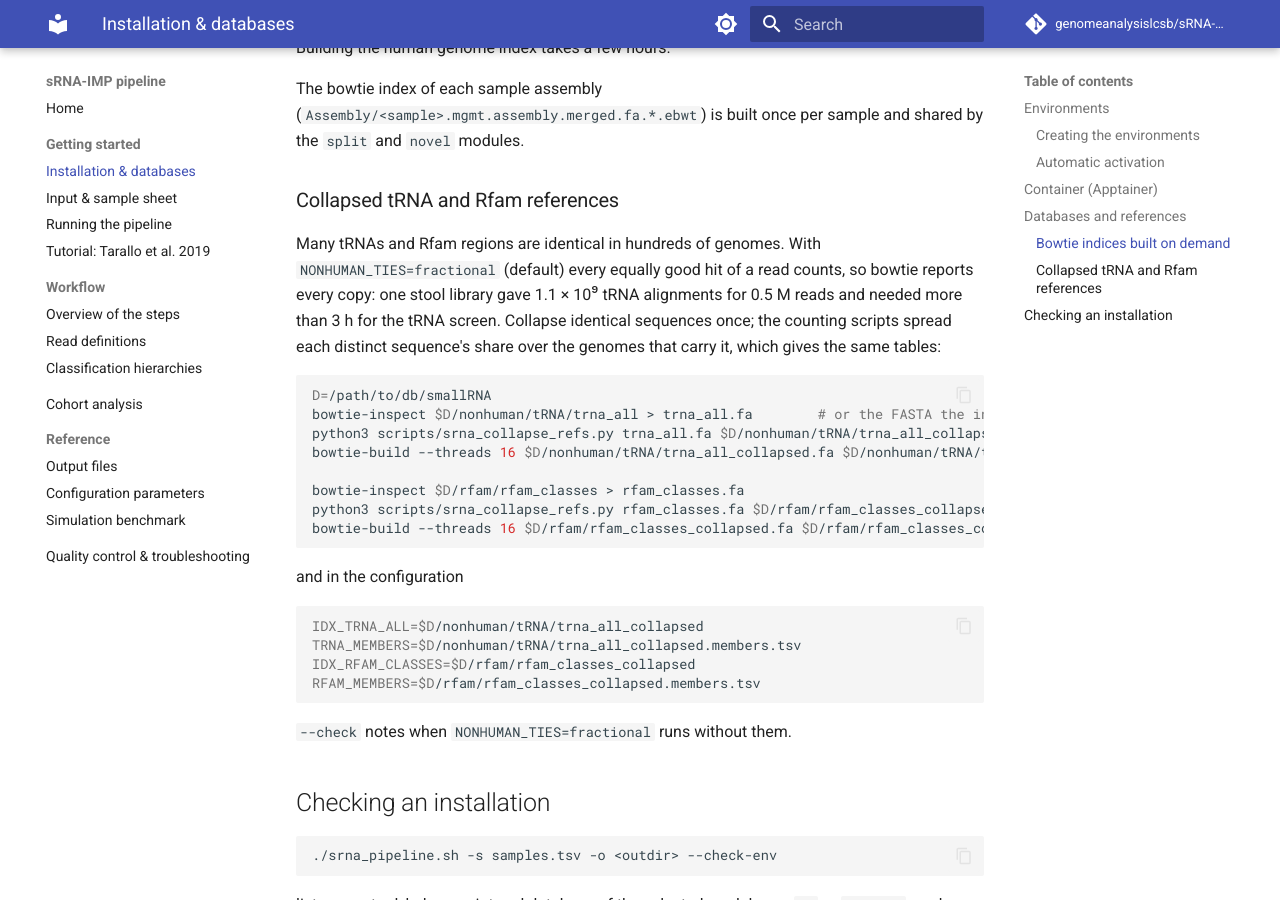
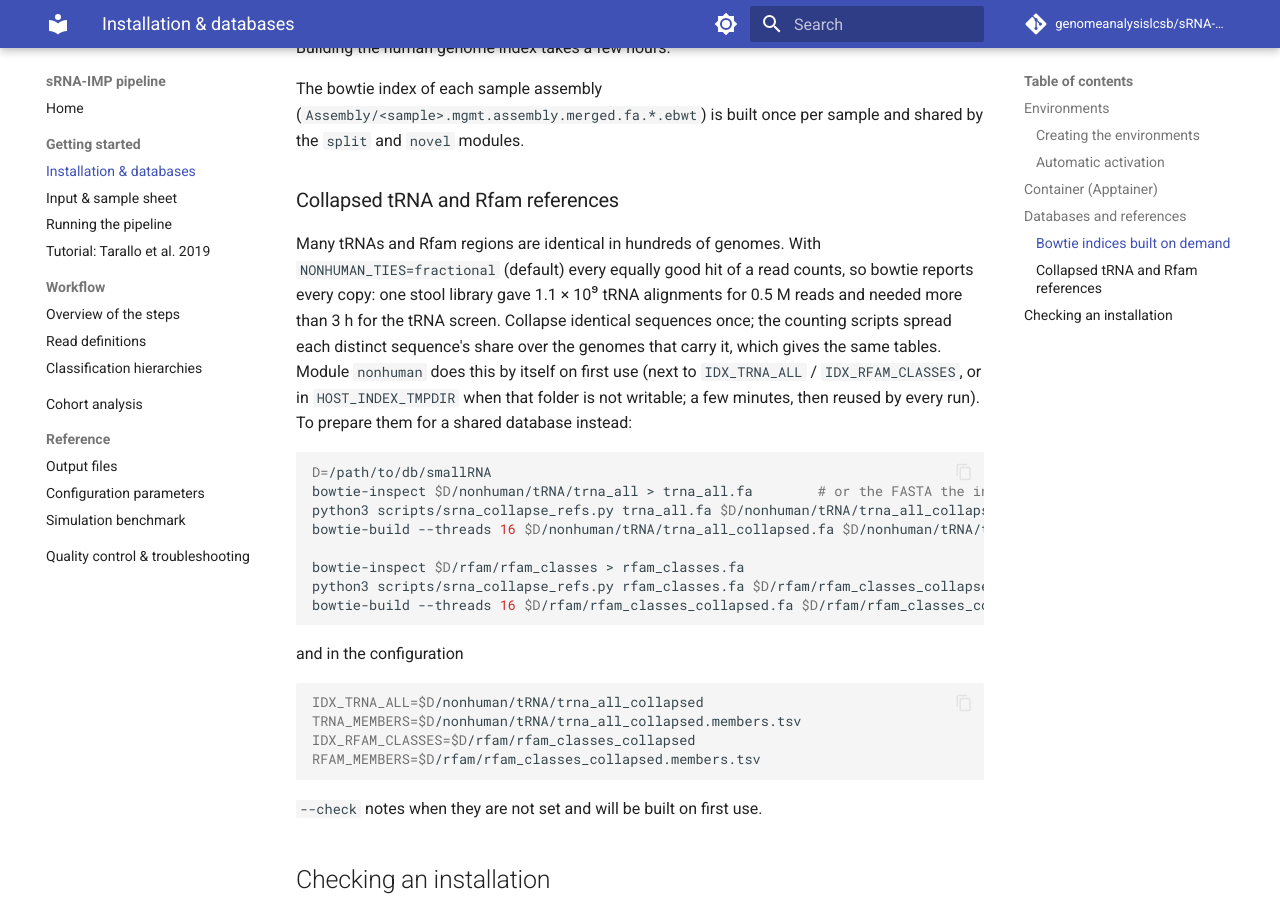
Before and after one commit to genomeanalysislcsb/sRNA-IMP, an MkDocs documentation site: the page built from docs/installation.md, in a window 1280 px wide and 900 px high, scrolled down 3743 px. Built offline with MkDocs 1.6.1 and Material for MkDocs 9.7.7, drawn with Linux system fonts in a browser that asks for light colours; comment, search, counter and statistics services are not loaded.

Commit message:
Collapsed tRNA / Rfam references built automatically on first use
Module nonhuman: with NONHUMAN_TIES=fractional and no TRNA_MEMBERS / RFAM_MEMBERS, build
the collapsed index once next to IDX_TRNA_ALL / IDX_RFAM_CLASSES (or in HOST_INDEX_TMPDIR
when not writable), under a lock so parallel array tasks wait for one build, and reuse it.
Tested with stub tools: first build, reuse, read-only fallback. --check and docs updated.

Co-Authored-By: Claude Opus 5.5 <noreply@anthropic.com>
Claude-Session: https://claude.ai/code/session_01L5bQxNJvvvTRxDQ7VNdjru

````diff
--- a/docs/installation.md
+++ b/docs/installation.md
@@ -121,7 +121,9 @@ Many tRNAs and Rfam regions are identical in hundreds of genomes. With `NONHUMAN
 equally good hit of a read counts, so bowtie reports every copy: one stool library gave 1.1 × 10⁹ tRNA
 alignments for 0.5 M reads and needed more than 3 h for the tRNA screen. Collapse identical sequences once; the
 counting scripts spread each distinct sequence's share over the genomes that carry it, which gives the same
-tables:
+tables. Module `nonhuman` does this by itself on first use (next to `IDX_TRNA_ALL` / `IDX_RFAM_CLASSES`, or in
+`HOST_INDEX_TMPDIR` when that folder is not writable; a few minutes, then reused by every run). To prepare them
+for a shared database instead:
 
 ```bash
 D=/path/to/db/smallRNA
@@ -143,7 +145,7 @@ IDX_RFAM_CLASSES=$D/rfam/rfam_classes_collapsed
 RFAM_MEMBERS=$D/rfam/rfam_classes_collapsed.members.tsv
 ```
 
-`--check` notes when `NONHUMAN_TIES=fractional` runs without them.
+`--check` notes when they are not set and will be built on first use.
 
 ## Checking an installation
 
````
Also changed, not shown: docs/configuration.md (+1 -1 lines), 2 other files.
